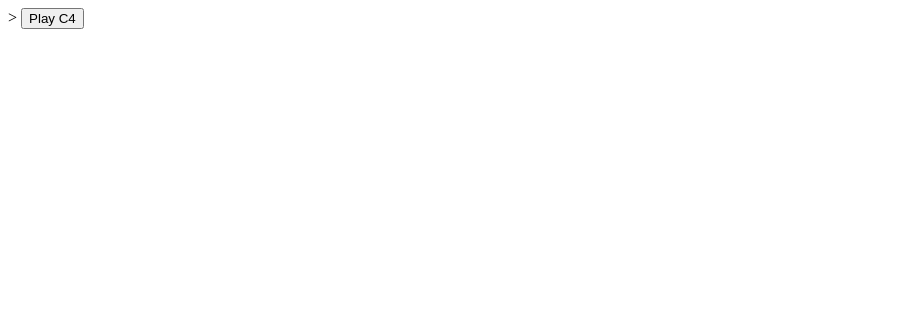
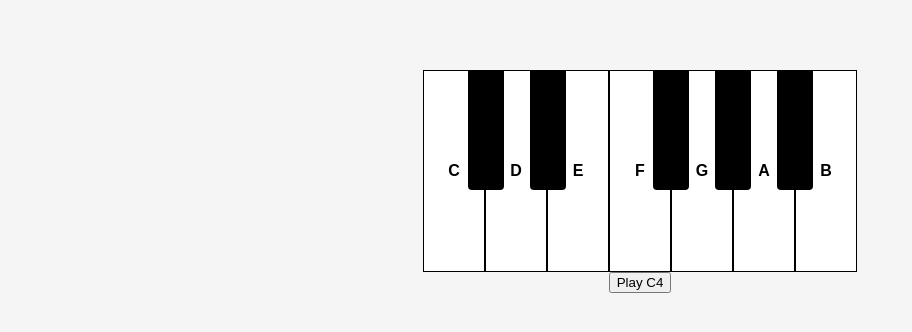
Before and after one commit to kcantstop/Sequensizer, a plain HTML site: page index.html in a window 1280 px wide. Shown: the whole page, without its empty margins (0-912 px from the left). Drawn offline with nearby package versions, Linux system fonts and the light colour scheme.

Commit message:
Added basic keyboard only white keys operational

```diff
--- a/Sounds.js
+++ b/Sounds.js
@@ -1,6 +1,48 @@
-// synth.js
-document.getElementById("playBtn").addEventListener("click", async () => {
-    await Tone.start();
+// synth info grabbed from Tone.js website
 
-    new Tone.Synth().toDestination().triggerAttackRelease("C4", "8n");
+// test button was made and given the ID playbutton
+document.getElementById("C").addEventListener("click", async () => {
+    await Tone.start(); //copied from tone.js allows the button to execute audio
+
+    new Tone.Synth().toDestination().triggerAttackRelease("C4", "8n"); // copied from tone.js
   });
+
+  document.getElementById("D").addEventListener("click", async () => {
+    await Tone.start(); //copied from tone.js allows the button to execute audio
+
+    new Tone.Synth().toDestination().triggerAttackRelease("D4", "8n"); // copied from tone.js
+  });
+
+
+  document.getElementById("E").addEventListener("click", async () => {
+    await Tone.start(); //copied from tone.js allows the button to execute audio
+
+    new Tone.Synth().toDestination().triggerAttackRelease("E4", "8n"); // copied from tone.js
+  });
+
+
+
+  document.getElementById("F").addEventListener("click", async () => {
+    await Tone.start(); //copied from tone.js allows the button to execute audio
+
+    new Tone.Synth().toDestination().triggerAttackRelease("F4", "8n"); // copied from tone.js
+  });
+
+
+  document.getElementById("G").addEventListener("click", async () => {
+    await Tone.start(); //copied from tone.js allows the button to execute audio
+
+    new Tone.Synth().toDestination().triggerAttackRelease("G4", "8n"); // copied from tone.js
+  });
+
+  document.getElementById("A").addEventListener("click", async () => {
+    await Tone.start(); //copied from tone.js allows the button to execute audio
+
+    new Tone.Synth().toDestination().triggerAttackRelease("A4", "8n"); // copied from tone.js
+  });
+
+  document.getElementById("B").addEventListener("click", async () => {
+    await Tone.start(); //copied from tone.js allows the button to execute audio
+
+    new Tone.Synth().toDestination().triggerAttackRelease("B4", "8n"); // copied from tone.js
+  });
--- a/index.html
+++ b/index.html
@@ -1,15 +1,96 @@
 <!DOCTYPE html>
 <html lang="en">
 <head>
-    <meta charset="UTF-8">
-    <meta name="viewport" content="width=device-width, initial-scale=1.0">
-    <title>Synth</title>
-    <script src="https://unpkg.com/tone"></script>
+  <meta charset="UTF-8">
+  <meta name="viewport" content="width=device-width, initial-scale=1.0">
+  <title>Synth</title>
 
+  <script src="https://unpkg.com/tone"></script>
+
+  <script src="Sounds.js" defer></script>
+  <style>
+  /* learned you had to use a diffrent comment for the style section */
+  /* this section was made with AI so I could have a more efficient keyboard made on the webpage, I whatched this video so I could learn Flexbox CSS https://www.youtube.com/watch?v=phWxA89Dy94 */
+    body {
+      margin: 0;
+      padding: 0;
+    }
+    .synth-container {
+      display: flex;
+      flex-direction: column;
+      align-items: center;
+      min-height: 100vh;
+      padding: 20px;
+      box-sizing: border-box;
+      background-color: #f5f5f5;
+      font-family: Arial, sans-serif;
+    }
+
+    /* Keyboard styles (unchanged) */
+    .keyboard-container {
+      position: relative;
+      margin-top: 50px;
+    }
+    .keyboard {
+      display: flex;
+      position: relative;
+    }
+    .key {
+      width: 60px;
+      height: 200px;
+      background: white;
+      border: 1px solid #000;
+      text-align: center;
+      line-height: 200px;
+      font-weight: bold;
+      cursor: pointer;
+      user-select: none;
+    }
+    .key:active {
+      background: #ccc;
+    }
+    .black-keys {
+      position: absolute;
+      top: 0;
+      left: 0;
+      width: 100%;
+      height: 120px;
+      pointer-events: none;
+    }
+    .black-key {
+      position: absolute;
+      width: 36px;
+      height: 120px;
+      background: black;
+      border-radius: 0 0 4px 4px;
+      z-index: 10;
+      pointer-events: auto;
+      cursor: pointer;
+    }
+  </style>
 </head>
 <body>
-    <!-- Test button works!!!-->>
+  <!-- Flex container wraps all synth content -->
+  <div class="synth-container">
+    <div class="keyboard-container">
+      <div class="keyboard">
+        <div class="key" id="C">C</div>
+        <div class="key" id="D">D</div>
+        <div class="key" id="E">E</div>
+        <div class="key" id="F">F</div>
+        <div class="key" id="G">G</div>
+        <div class="key" id="A">A</div>
+        <div class="key" id="B">B</div>
+      </div>
+      <div class="black-keys">
+        <div class="black-key" style="left: 45px;"></div>  <!-- C# -->
+        <div class="black-key" style="left: 107px;"></div> <!-- D# -->
+        <div class="black-key" style="left: 230px;"></div> <!-- F# -->
+        <div class="black-key" style="left: 292px;"></div> <!-- G# -->
+        <div class="black-key" style="left: 354px;"></div> <!-- A# -->
+      </div>
+    </div>
     <button id="playBtn">Play C4</button>
-    <script src="Sounds.js" defer></script>
+  </div>
 </body>
 </html>
```
